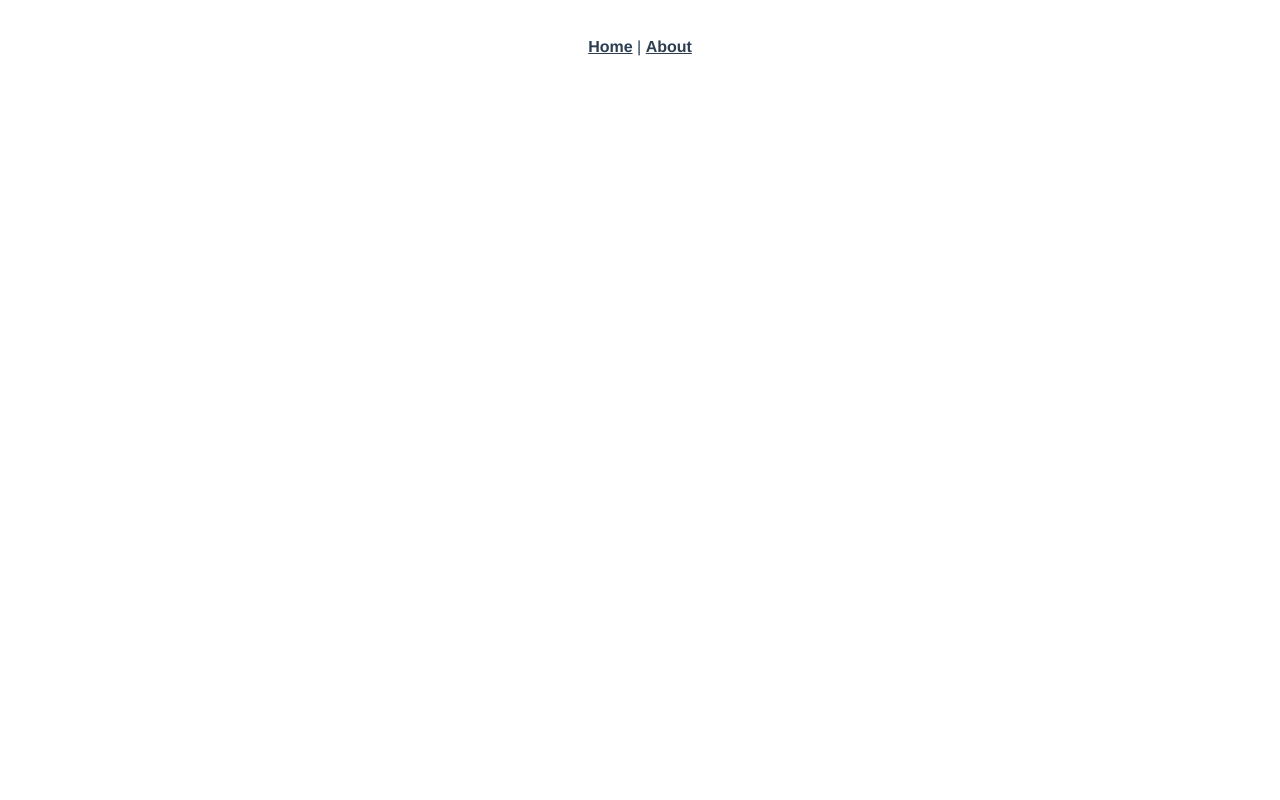
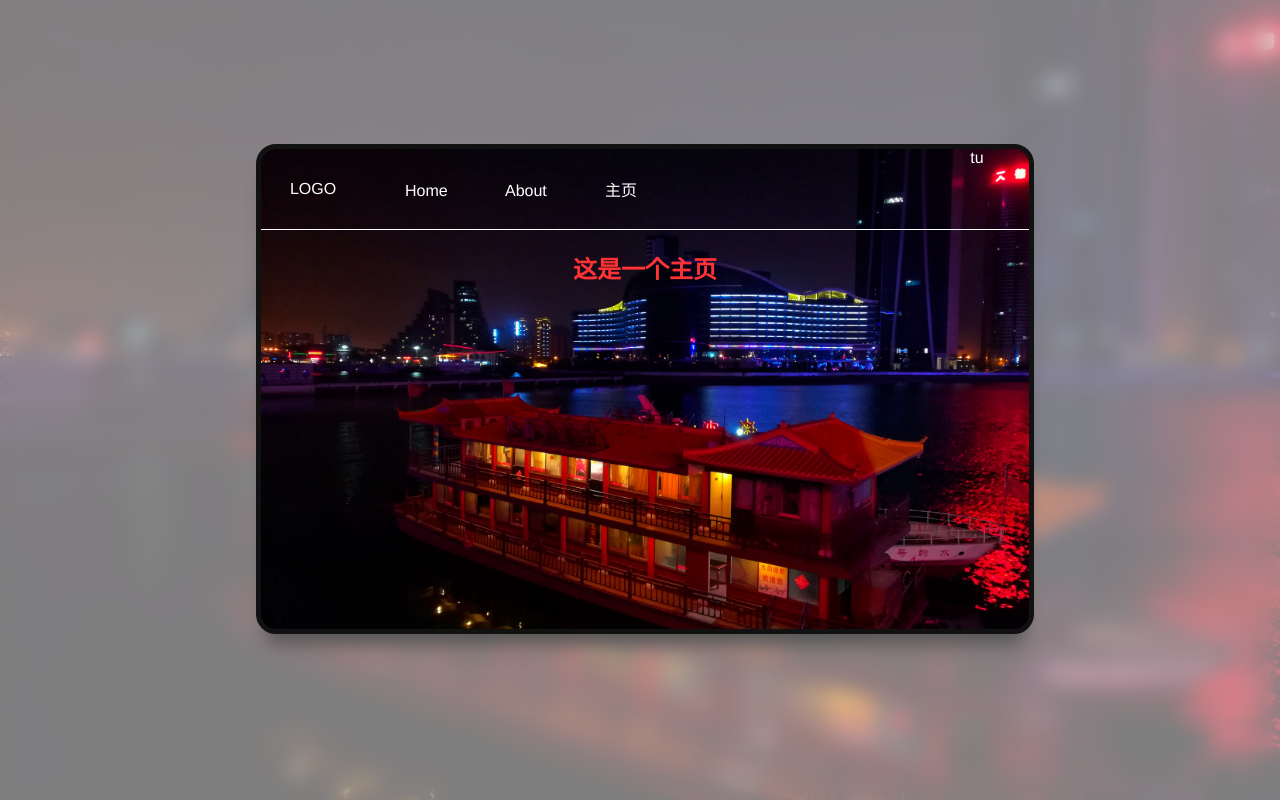
Before and after one commit to Jarry007/vue3, a Vue app: page /index in a window 1280 px wide. Before the commit this address had no page. Built offline with nearby package versions, Linux system fonts and the light colour scheme.

Commit message:
:hibiscus: 引入sass

```diff
--- a/package.json
+++ b/package.json
@@ -9,6 +9,8 @@
   },
   "dependencies": {
     "core-js": "^3.6.4",
+    "node-sass": "^4.14.1",
+    "sass-loader": "^8.0.2",
     "vue": "^3.0.0-beta.1",
     "vue-router": "^4.0.0-alpha.5",
     "vuex": "^4.0.0-alpha.1"
--- a/public/index.html
+++ b/public/index.html
@@ -6,6 +6,15 @@
     <meta name="viewport" content="width=device-width,initial-scale=1.0">
     <link rel="icon" href="<%= BASE_URL %>favicon.ico">
     <title><%= htmlWebpackPlugin.options.title %></title>
+    <style>
+       body{
+
+            box-sizing: border-box;
+            padding: 0;
+            margin: 0;
+
+        }
+    </style>
   </head>
   <body>
     <noscript>
--- a/src/App.vue
+++ b/src/App.vue
@@ -1,22 +1,108 @@
 <template>
   <div id="app">
-    <div id="nav">
-      <router-link to="/">Home</router-link> |
-      <router-link to="/about">About</router-link>
+    <div class="box">
+      <header class="head">
+        <span>LOGO</span>
+        <ul class="list">
+          <li>
+            <router-link to="/">Home</router-link>
+          </li>
+          <li>
+            <router-link to="/about">About</router-link>
+          </li>
+          <li>
+            <router-link to="/index">主页</router-link>
+          </li>
+        </ul>
+        <div class="right">tu</div>
+      </header>
+      <router-view />
     </div>
-    <router-view/>
+    <div class="bgcover"></div>
   </div>
 </template>
 
 <style>
+a:active {
+  color: #fff;
+
+}
+a{
+  color: #fff;
+  text-decoration:none;
+}
 #app {
   font-family: Avenir, Helvetica, Arial, sans-serif;
   -webkit-font-smoothing: antialiased;
   -moz-osx-font-smoothing: grayscale;
   text-align: center;
-  color: #2c3e50;
+  color: #fff;
+  width: 100%;
+  height: 100vh;
+  background-position: center;
+  background-repeat: no-repeat;
+  background-size: 100% auto;
+  background-image: url("../src/assets/share.jpg");
 }
-
+.bgcover {
+  position: fixed;
+  top: 0;
+  left: 0;
+  backdrop-filter: blur(0.625rem);
+  z-index: 1;
+  width: 100%;
+  height: 100vh;
+  background: rgba(211, 211, 211, 0.6);
+}
+router-link {
+  color: #fff;
+}
+.box {
+  position: absolute;
+  height: 60vh;
+  top: 18vh;
+  width: 60%;
+  left: 20%;
+  border-radius: 1.25rem;
+  border: 0.3125rem solid #111;
+  z-index: 2;
+  background-position: center;
+  background-repeat: no-repeat;
+  background-size: 100% auto;
+  background-image: url("../src/assets/share.jpg");
+  box-shadow: 0 20px 18px -10px rgb(85, 85, 85);
+  color: #fff;
+  overflow-x: hidden;
+  overflow-y: scroll;
+}
+.box::-webkit-scrollbar {
+  width: 0 !important;
+}
+.head {
+  border-bottom: 1px solid #fff;
+  height: 5rem;
+  width: 100%;
+  display: flex;
+}
+.head span {
+  flex: 1;
+  align-self: center;
+  justify-self: center;
+  text-align: center;
+}
+.head .list {
+  flex: 5;
+  align-self: center;
+  text-align: left;
+  /* background: violet; */
+}
+.list li {
+  display: inline-block;
+  width: 6.25rem;
+}
+.head .right {
+  flex: 1;
+}
 #nav {
   padding: 30px;
 }
--- a/src/router/index.js
+++ b/src/router/index.js
@@ -14,6 +14,11 @@ const routes = [
   // this generates a separate chunk (about.[hash].js) for this route
   // which is lazy-loaded when the route is visited.
   component: () => import(/* webpackChunkName: "about" */ '../views/About.vue')
+},
+{
+  path:'/index',
+  name:'Index',
+  component:()=> import ('../views/index.vue')
 }
 ]
 
--- /dev/null
+++ b/src/views/index.vue
@@ -0,0 +1,13 @@
+<template >
+    <div>
+        <h2 class="test">这是一个主页</h2>
+    </div>
+</template>
+
+<style lang="scss" scoped>
+$red:#ff3334;
+$black:#171c32;
+.test{
+    color: $red;
+}
+</style>
```
Also changed, not shown: src/assets/share.jpg (added), 1 other file (tests, documents, lock files or other folders).
